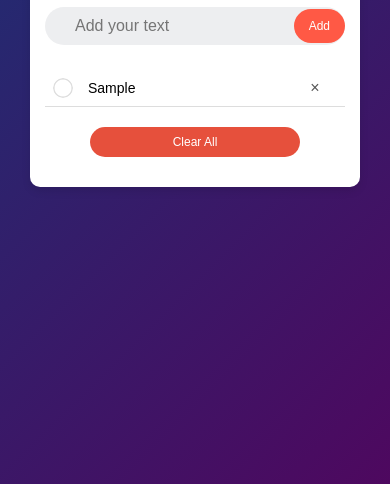
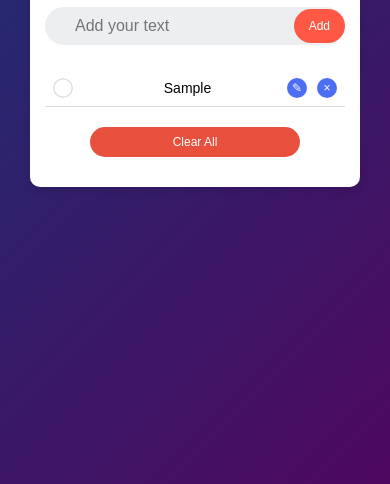
Before and after one commit to Vardhan3009/To-Do-List, a plain HTML site: page index.html in a window 390 px wide. Both pictures are taken after typing "Sample" into the empty fields and a click on the button "Add". Shown: the part 360-844 px from the top of the page. Drawn offline with Linux system fonts and the light colour scheme.

Commit message:
edit button added

```diff
--- a/script.js
+++ b/script.js
@@ -1,54 +1,70 @@
-const inputBox=document.getElementById("input-box");
-const listContainer=document.getElementById("list-container");
-// document.querySelector()
+const inputBox = document.getElementById("input-box");
+const listContainer = document.getElementById("list-container");
 
-function addTask(){
-    // console.log(listContainer)
-    if(inputBox.value === ''){
+function addTask() {
+    if (inputBox.value === '') {
         alert("You must write something");
+    } else {
+        let li = document.createElement("li");
+        li.innerHTML = inputBox.value;
+
+        // Create a container for the buttons
+        let buttonContainer = document.createElement("div");
+        buttonContainer.className = "button-container";
+
+        // Create edit button
+        let editButton = document.createElement("span");
+        editButton.innerHTML = "✎"; // Unicode character for a pencil icon
+        editButton.className = "edit-btn";
+        buttonContainer.appendChild(editButton);
+
+        // Create delete button
+        let deleteButton = document.createElement("span");
+        deleteButton.innerHTML = "\u00d7"; // Unicode character for "X"
+        deleteButton.className = "delete-btn";
+        buttonContainer.appendChild(deleteButton);
+
+        li.appendChild(buttonContainer);
+        listContainer.appendChild(li);
     }
-    else{
-        let Li=document.createElement("li");
-        Li.innerHTML=inputBox.value;
-        listContainer.appendChild(Li);
-        let span=document.createElement("span");
-        span.innerHTML="\u00d7";
-        console.log(span.innerHTML , span);
-        Li.appendChild(span);
-        console.log(Li.innerHTML , Li , "li");
-    }
-    inputBox.value="";
+    inputBox.value = "";
     saveData();
 }
 
-listContainer.addEventListener("click", function(e){
-    if(e.target.tagName === "LI"){
+listContainer.addEventListener("click", function(e) {
+    if (e.target.tagName === "LI" && !e.target.classList.contains("button-container")) {
         e.target.classList.toggle("checked");
         saveData();
-    }
-    else if(e.target.tagName === "SPAN"){
-        e.target.parentElement.remove();
+    } else if (e.target.className === "delete-btn") {
+        e.target.parentElement.parentElement.remove();
         saveData();
+    } else if (e.target.className === "edit-btn") {
+        let taskText = e.target.parentElement.parentElement.firstChild.textContent;
+        let newTask = prompt("Edit your task:", taskText);
+        if (newTask !== null && newTask !== '') {
+            e.target.parentElement.parentElement.firstChild.textContent = newTask;
+            saveData();
+        }
     }
 }, false);
 
-function saveData(){
+function saveData() {
     localStorage.setItem("data", listContainer.innerHTML);
 }
 
-function showTask(){
-    listContainer.innerHTML=localStorage.getItem("data");
+function showTask() {
+    listContainer.innerHTML = localStorage.getItem("data");
 }
 
 function clearAllTasks() {
-    if(listContainer.innerHTML === ""){
+    if (listContainer.innerHTML === "") {
         alert("There is nothing to delete.....!!");
-    }
-    else{
+    } else {
         if (confirm("Are you sure you want to clear all tasks?")) {
             listContainer.innerHTML = "";
             saveData();
         }
     }
 }
+
 showTask();
--- a/style.css
+++ b/style.css
@@ -89,8 +89,8 @@ ul li {
     user-select: none;
     cursor: pointer;
     word-wrap: break-word;
-    position: relative;
     border-bottom: 1px solid #ddd;
+    justify-content:space-between   ; /* Keeps space between the task text and the button container */
 }
 
 ul li::before {
@@ -114,24 +114,31 @@ ul li.checked::before {
     background-image: url(images/checked.png);
 }
 
-ul li span {
-    position: absolute;
-    right: 20px;
-    top: 50%;
-    transform: translateY(-50%);
+/* Edit and Delete Button Styles */
+ul li .button-container {
+    display: flex;
+    gap: 10px; /* Adds space between the Edit and Delete buttons */
+}
+
+ul li .edit-btn,
+ul li .delete-btn {
+    background-color: #4d6ef3; /* Blue color */
+    color: #fff; /* White icon/text for visibility */
+    border: none;
+    border-radius: 50%;
     width: 30px;
     height: 30px;
-    font-size: 20px;
-    color: #555;
-    line-height: 30px;
-    text-align: center;
-    border-radius: 50%;
+    font-size: 16px;
     cursor: pointer;
+    display: flex;
+    align-items: center;
+    justify-content: center;
     transition: background 0.3s;
 }
 
-ul li span:hover {
-    background: #ced7e8;
+ul li .edit-btn:hover,
+ul li .delete-btn:hover {
+    background-color: #0056b3; /* Darker blue on hover */
 }
 
 /* Additional styles for the Clear All button */
@@ -165,6 +172,14 @@ ul li span:hover {
         font-size: 14px;
         width: 60%;
     }
+
+    /* Adjust button sizes for medium screens */
+    ul li .edit-btn,
+    ul li .delete-btn {
+        width: 25px;
+        height: 25px;
+        font-size: 14px;
+    }
 }
 
 @media (max-width: 480px) {
@@ -172,6 +187,14 @@ ul li span:hover {
         padding: 8px 15px;
         font-size: 12px;
         width: 70%;
+    }
+
+    /* Adjust button sizes for small screens */
+    ul li .edit-btn,
+    ul li .delete-btn {
+        width: 20px;
+        height: 20px;
+        font-size: 12px;
     }
 }
 
@@ -195,13 +218,6 @@ ul li span:hover {
         height: 24px;
         width: 24px;
     }
-
-    ul li span {
-        width: 25px;
-        height: 25px;
-        font-size: 18px;
-        line-height: 25px;
-    }
 }
 
 @media (max-width: 480px) {
@@ -223,11 +239,4 @@ ul li span:hover {
         height: 20px;
         width: 20px;
     }
-
-    ul li span {
-        width: 20px;
-        height: 20px;
-        font-size: 16px;
-        line-height: 20px;
-    }
 }
```
